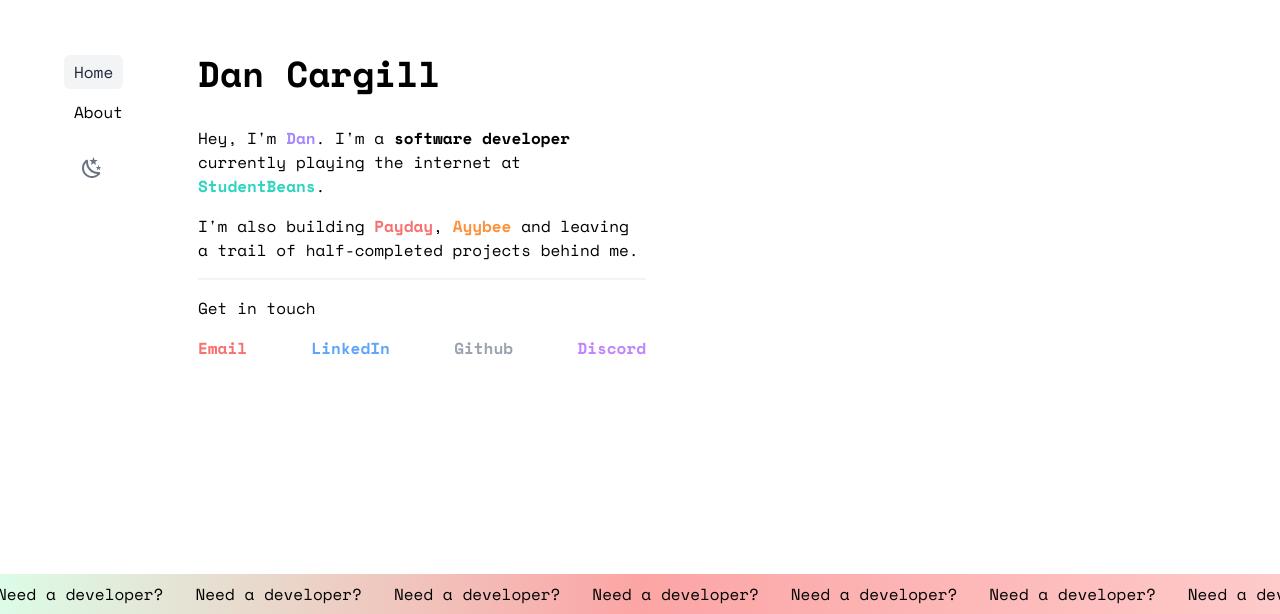
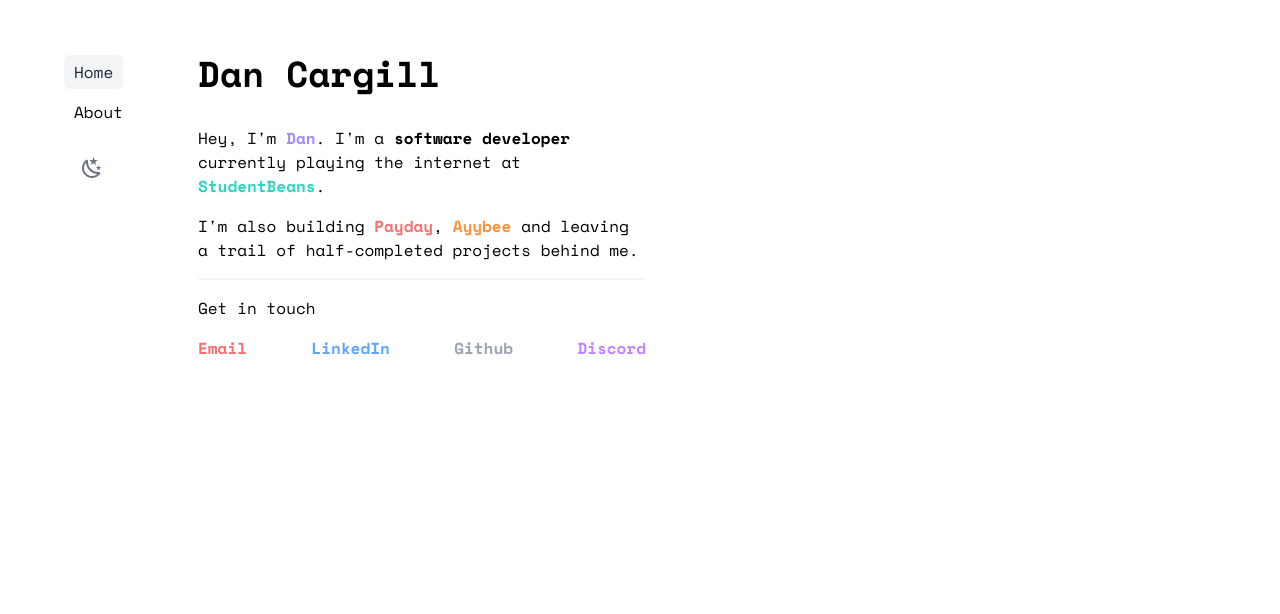
Before and after one commit to dcrgll/daaaan.com, a Next.js app: page / in a window 1280 px wide. Shown: the part 186-800 px from the top of the page. Built offline with nearby package versions, Linux system fonts and the light colour scheme.

Commit message:
Remove marquee

```diff
--- a/src/components/layout/index.tsx
+++ b/src/components/layout/index.tsx
@@ -2,9 +2,6 @@
 import Navigation from 'components/navigation'
 import PropTypes from 'prop-types'
 import { Space_Mono } from 'next/font/google'
-
-import Notification from 'components/notification'
-import Marquee from 'components/marquee'
 
 const mono = Space_Mono({
 	subsets: ['latin'],
@@ -21,7 +18,6 @@
 					<Footer />
 				</main>
 			</div>
-			<Marquee />
 		</body>
 	)
 }
--- a/src/components/marquee/index.tsx
+++ /dev/null
@@ -1,33 +0,0 @@
-import Link from 'next/link'
-
-export default function Marquee() {
-	const Item = ({ item, href }: { item: string; href: string }) => {
-		return (
-			<Link href={href}>
-				<span className="mx-4 hover:underline">{item}</span>
-			</Link>
-		)
-	}
-
-	const renderItems = () => {
-		return [...Array(5)].map((_, i) => {
-			return <Item key={i} item="Need a developer?" href="/hire-me" />
-		})
-	}
-
-	return (
-		<div className="fixed bottom-0 w-full">
-			<div className="relative flex overflow-x-hidden bg-gradient-to-r from-[#DCFCE7] via-[#FCA5A5] to-[#FECACA]">
-				<div className="animate-marquee whitespace-nowrap py-2">
-					{renderItems()}
-				</div>
-
-				<div className="absolute top-0 animate-marquee2 whitespace-nowrap py-2">
-					{renderItems()}
-				</div>
-			</div>
-		</div>
-	)
-}
-
-Marquee.propTypes = {}
```
Also changed, not shown: 1 other file (tests, documents, lock files or other folders).
